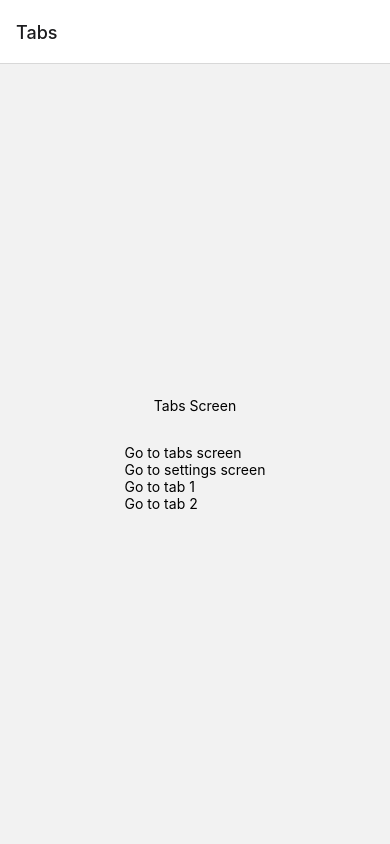
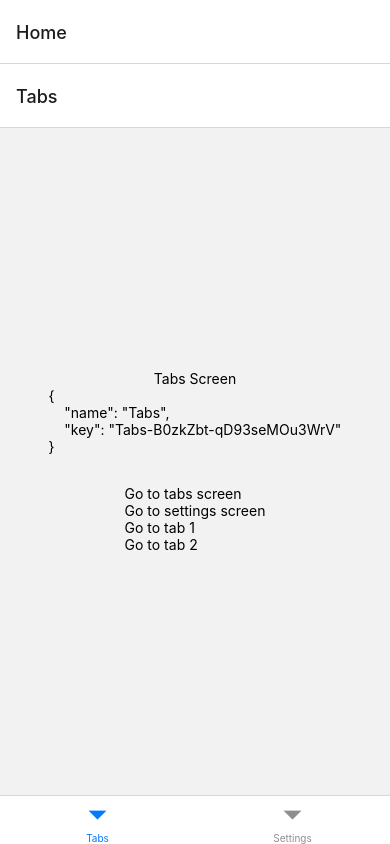
Before and after one commit to tonyxiao/expo-test-app, a React Native app: screen / in a window 390 px wide. Built offline with nearby package versions, Linux system fonts and the light colour scheme; what expo-linking would draw is missing.

Commit message:
Adding a bottom tab to start nesting. Seeing issues

```diff
--- a/App.tsx
+++ b/App.tsx
@@ -4,6 +4,7 @@ import {
   Link,
   LinkingOptions,
   NavigationContainer,
+  NavigatorScreenParams,
   useNavigation,
 } from '@react-navigation/native'
 import { StyleSheet, Text, View } from 'react-native'
@@ -12,13 +13,22 @@ import {
   NativeStackScreenProps,
 } from '@react-navigation/native-stack'
 
+import {
+  createBottomTabNavigator,
+  BottomTabScreenProps,
+} from '@react-navigation/bottom-tabs'
+
 function Links() {
   const nav = useNavigation()
   ;(window as any).nav = nav
   return (
     <View style={{ marginTop: 30 }}>
-      <Link to={{ screen: 'Tabs' }}>Go to tabs screen</Link>
-      <Link to={{ screen: 'Settings' }}>Go to settings screen</Link>
+      <Link to={{ screen: 'Tabs', params: { bookId: 'kkk' } }}>
+        Go to tabs screen
+      </Link>
+      <Link to={{ screen: 'Settings', params: { bookId: '1232' } }}>
+        Go to settings screen
+      </Link>
       <Link to={{ screen: 'TabDetail', params: { bookId: '333', tabId: '1' } }}>
         Go to tab 1
       </Link>
@@ -29,10 +39,11 @@ function Links() {
   )
 }
 
-function TabsScreen(props: NativeStackScreenProps<RootParamList, 'Tabs'>) {
+function TabsScreen(props: BottomTabScreenProps<BottomTabsParamList, 'Tabs'>) {
   return (
     <View style={{ flex: 1, alignItems: 'center', justifyContent: 'center' }}>
       <Text>Tabs Screen</Text>
+      <Text>{JSON.stringify(props.route, null, 4)}</Text>
       <Links />
     </View>
   )
@@ -44,55 +55,74 @@ function TabDetailScreen(
   return (
     <View style={{ flex: 1, alignItems: 'center', justifyContent: 'center' }}>
       <Text>Tabs detail: {props.route.params.tabId}</Text>
+      <Text>{JSON.stringify(props.route, null, 4)}</Text>
       <Links />
     </View>
   )
 }
 
-function SettingsScreen() {
+function SettingsScreen(
+  props: BottomTabScreenProps<BottomTabsParamList, 'Settings'>
+) {
   return (
     <View style={{ flex: 1, alignItems: 'center', justifyContent: 'center' }}>
       <Text>Settings Screen</Text>
+      <Text>{JSON.stringify(props.route, null, 4)}</Text>
       <Links />
     </View>
   )
 }
 
 export type RootParamList = {
+  Home: NavigatorScreenParams<BottomTabsParamList>
+  TabDetail: { bookId: string; tabId: string }
+}
+
+export type BottomTabsParamList = {
   Tabs: { bookId: string }
-  TabDetail: { bookId: string; tabId: string }
   Settings: {}
 }
 
 const linking: LinkingOptions<RootParamList> = {
   prefixes: [Linking.createURL('/')],
   config: {
-    initialRouteName: 'Tabs',
+    initialRouteName: 'Home',
     screens: {
-      Tabs: ':bookId/tabs',
+      Home: {
+        path: '',
+        screens: {
+          Tabs: ':bookId/tabs',
+          Settings: ':bookId/settings',
+        },
+      },
       TabDetail: ':bookId/tabs/:tabId',
-      Settings: 'settings',
     },
   },
 }
 
 const Stack = createNativeStackNavigator<RootParamList>()
 
+const BottomTabs = createBottomTabNavigator<BottomTabsParamList>()
+
+function BottomTabsScreen() {
+  return (
+    <BottomTabs.Navigator>
+      <BottomTabs.Screen name="Tabs" component={TabsScreen} />
+      <BottomTabs.Screen name="Settings" component={SettingsScreen} />
+    </BottomTabs.Navigator>
+  )
+}
+
 export default function App() {
   return (
     <NavigationContainer linking={linking}>
       <Stack.Navigator>
-        <Stack.Screen
-          name="Tabs"
-          component={TabsScreen}
-          initialParams={{ bookId: '123' }}
-        />
+        <Stack.Screen name="Home" component={BottomTabsScreen} />
         <Stack.Screen
           name="TabDetail"
           component={TabDetailScreen}
           getId={({ params }) => params.tabId}
         />
-        <Stack.Screen name="Settings" component={SettingsScreen} />
       </Stack.Navigator>
     </NavigationContainer>
   )
--- a/package.json
+++ b/package.json
@@ -9,6 +9,7 @@
     "eject": "expo eject"
   },
   "dependencies": {
+    "@react-navigation/bottom-tabs": "^6.3.1",
     "@react-navigation/native": "^6.0.10",
     "@react-navigation/native-stack": "^6.6.1",
     "expo": "~44.0.0",
```
Also changed, not shown: 1 other file (tests, documents, lock files or other folders).
